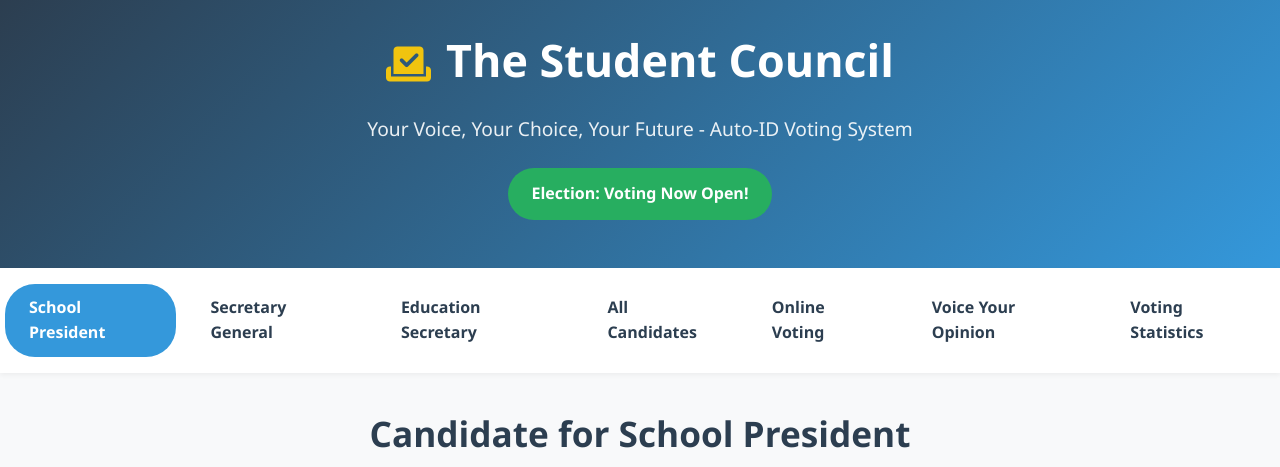
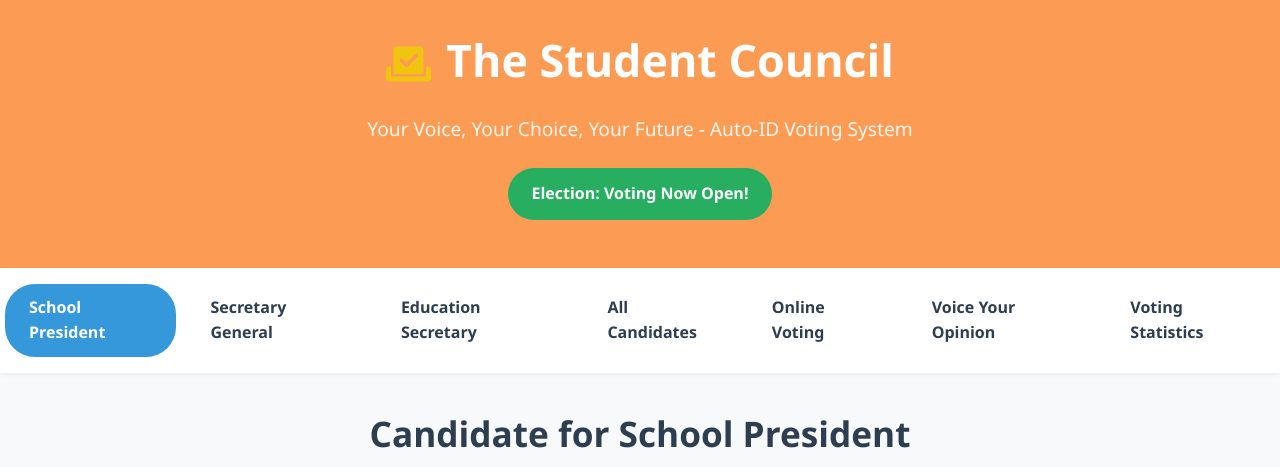
Before and after one commit to bonyborn/voting, a Django app: page / in a window 1280 px wide. Shown: the top 467 px of the page. Run offline with Django 5.2, Linux system fonts and the light colour scheme; data comes from the database, SQL or seed files in the repository.

Commit message:
modified index.html

```diff
--- a/election/voting/templates/voting/index.html
+++ b/election/voting/templates/voting/index.html
@@ -32,7 +32,7 @@
         }
 
         header {
-            background: linear-gradient(135deg, var(--primary), var(--secondary));
+            background: #FC9B54;
             color: white;
             padding: 1.5rem 0;
             text-align: center;
```
Also changed, not shown: election/db.sqlite3 (added), election/manage.py (renamed from manage.py).
